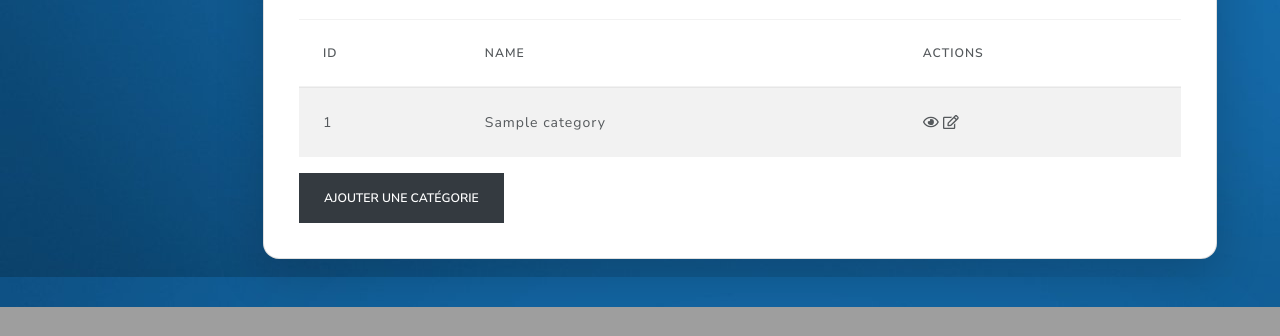
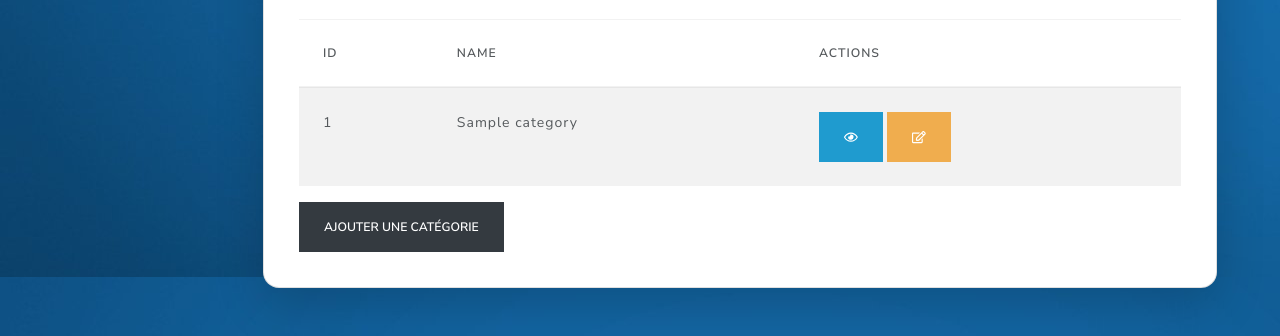
Before and after one commit to WillNatan/video-game-platform, a Symfony app: template templates/category/index.html.twig in a window 1280 px wide. Shown: the part 803-1139 px from the top of the page. Before the commit the page ends 1110 px from the top, so only its background shows below. Run offline with Twig, Linux system fonts and the light colour scheme; the template is opened without the code that fills it: most values are stand-ins (such as "Sample title", 1, 10 or a date in 2020); some libraries are stand-ins or nearby versions.

Commit message:
rattrapage temps

```diff
--- a/src/Form/GameKeyType.php
+++ b/src/Form/GameKeyType.php
@@ -16,7 +16,8 @@ class GameKeyType extends AbstractType
     {
         $builder
             ->add('gamekey', TextType::class,  ['attr'=>['class'=>'form-control']])
-            ->add('videoGame', EntityType::class, ['class' => VideoGame::class, 'choice_label' => 'name'])
+            ->add('videoGame', EntityType::class, ['attr'=>['class'=>'form-control'],'class' => VideoGame::class, 'choice_label' => 'name'])
+
         ;
     }
 
--- a/src/Form/VideoGameType.php
+++ b/src/Form/VideoGameType.php
@@ -45,7 +45,7 @@ class VideoGameType extends AbstractType
                     ])
                 ],
             ])
-            ->add('category', EntityType::class, ['class'=> Category::class, 'choice_label'=>'name'] )
+            ->add('category', EntityType::class, ['attr'=>['class'=>'form-control'],'class'=> Category::class, 'choice_label'=>'name'] )
         ;
     }
 
--- a/templates/category/index.html.twig
+++ b/templates/category/index.html.twig
@@ -22,8 +22,8 @@
                     <td>{{ category.id }}</td>
                     <td>{{ category.name }}</td>
                     <td>
-                            <button onclick="window.location.href ='{{ path('category_show', {'id': category.id}) }}'"type="button" class="far fa-eye"></button>
-                            <button onclick="window.location.href ='{{ path('category_edit', {'id': category.id}) }}'"type="button" class="far fa-edit"></button>
+                            <a href="{{ path('category_show', {'id': category.id}) }}" class="btn btn-info"><i class="far fa-eye"></i></a>
+                            <a href="{{ path('category_edit', {'id': category.id}) }}" class="btn btn-warning"><i class="far fa-edit"></i></a>
                     </td>
                 </tr>
             {% else %}
--- a/templates/game_key/index.html.twig
+++ b/templates/game_key/index.html.twig
@@ -22,8 +22,8 @@
                 <td>{{ game_key.id }}</td>
                 <td>{{ game_key.gameKey }}</td>
                 <td>
-                    <button onclick="window.location.href '{{ path('game_key_show', {'id': game_key.id}) }}'"class="far fa-eye"></button>
-                    <button onclick="window.location.href '{{ path('game_key_edit', {'id': game_key.id}) }}'"class="far fa-edit"></button>
+                    <a href="{{ path('game_key_show', {'id': game_key.id}) }}" class="btn btn-info"><i class="far fa-eye"></i></a>
+                    <a href="{{ path('game_key_edit', {'id': game_key.id}) }}" class="btn btn-warning"><i class="far fa-edit"></i></a>
                 </td>
             </tr>
         {% else %}
--- a/templates/video_game/index.html.twig
+++ b/templates/video_game/index.html.twig
@@ -30,8 +30,8 @@
                 <td>{{ video_game.image }}</td>
                 <td>{{ video_game.trailerUrl }}</td>
                 <td>
-                    <button onclick="window.location.href ='{{ path('video_game_show', {'slug': video_game.slug}) }}'"class="far fa-eye"></button>
-                    <button onclick="window.location.href ='{{ path('video_game_edit', {'id': video_game.id}) }}'"class="far fa-edit"></button>
+                    <a href="{{ path('video_game_show', {'slug': video_game.slug}) }}" class="btn btn-info"><i class="far fa-eye"></i></a>
+                    <a href="{{ path('video_game_edit', {'id': video_game.id}) }}" class="btn btn-warning"><i class="far fa-edit"></i></a>
                 </td>
             </tr>
         {% else %}
```
Also changed, not shown: public/css/navbar.css (line endings or trailing spaces).
